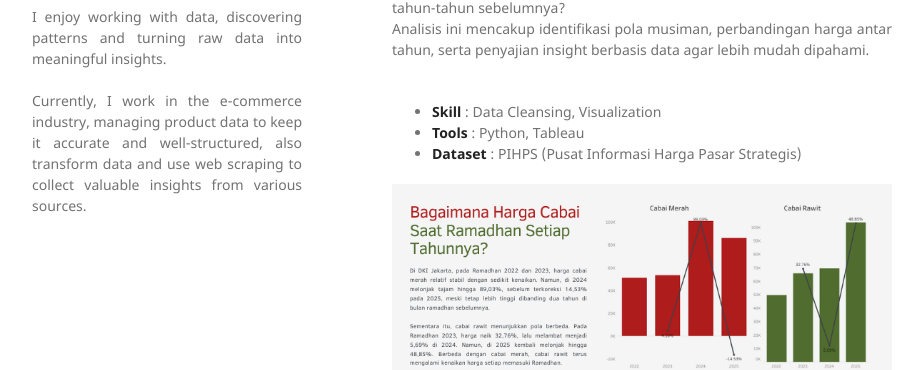
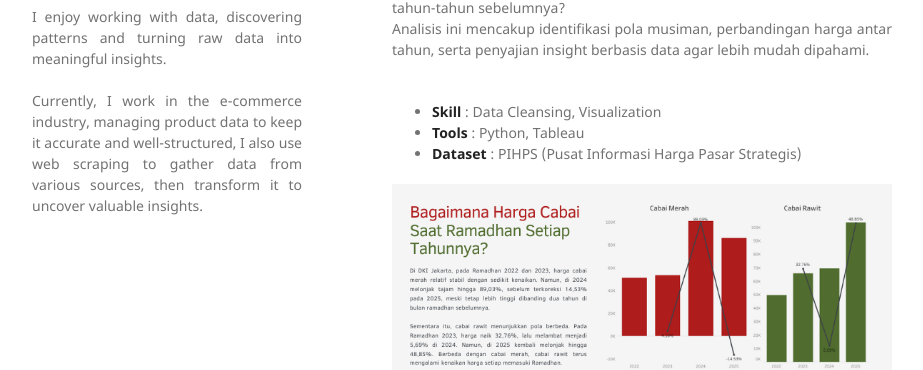
Before and after one commit to nurdinsulaemann/nurdinsulaemann.github.io, a Jekyll site: the page built from index.md, in a window 1280 px wide. Shown: the part 364-734 px from the top of the page, without its empty margins (178-1101 px from the left). Built offline with Jekyll 4.4.1, drawn with Linux system fonts in a browser that asks for light colours; our own code applies the rules of GitHub Pages for plain Markdown files.

Commit message:
Update _config.yml

```diff
--- a/_config.yml
+++ b/_config.yml
@@ -11,7 +11,7 @@ description:
   <p align="justify">
   I enjoy working with data, discovering patterns and turning raw data into meaningful insights.
   <br><br>
-  Currently, I work in the e-commerce industry, managing product data to keep it accurate and well-structured, also transform data and use web scraping to collect valuable insights from various sources.
+  Currently, I work in the e-commerce industry, managing product data to keep it accurate and well-structured,  I also use web scraping to gather data from various sources, then transform it to uncover valuable insights.
   <br><br>
   </p>
 
```
